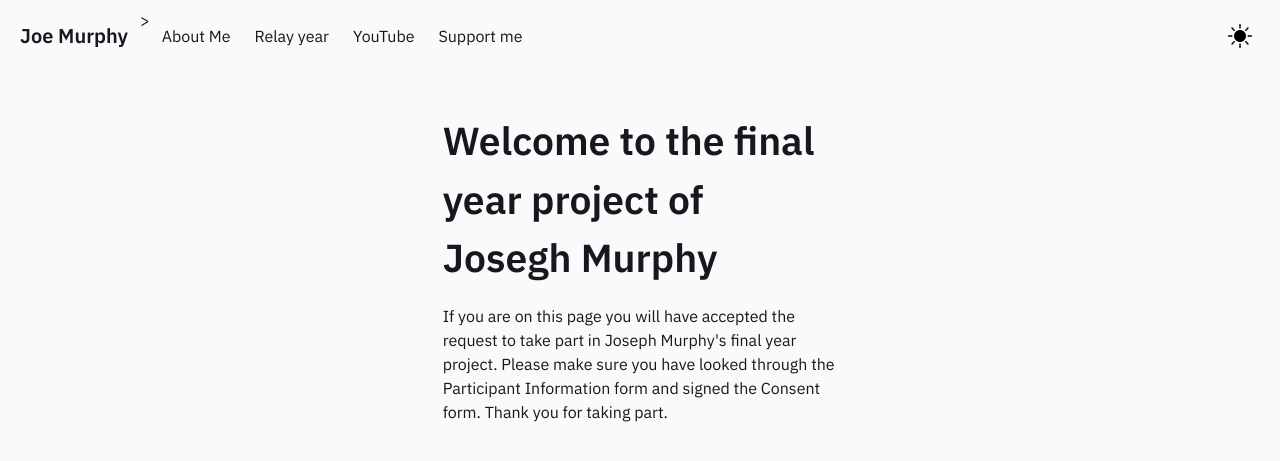
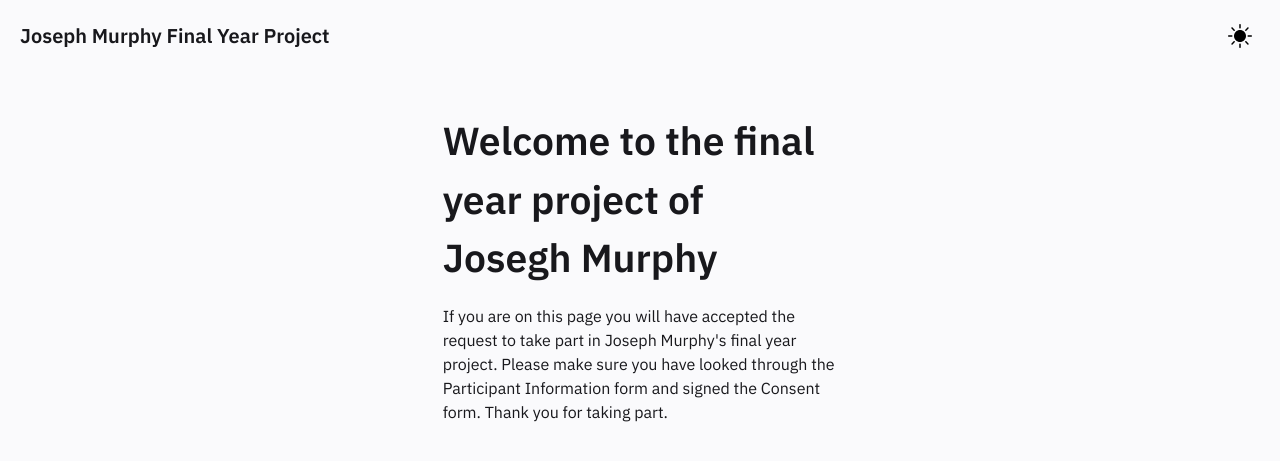
Before and after one commit to sir-ronahan/sir-ronahan.github.io, a Jekyll site: the page built from pages/index.md, in a window 1280 px wide. Shown: the top 461 px of the page. Built offline with Jekyll 4.4.1, drawn with Linux system fonts in a browser that asks for light colours.

Commit message:
Update Header.html

```diff
--- a/_includes/Header.html
+++ b/_includes/Header.html
@@ -32,7 +32,7 @@
 <nav class="navbar is-transparent" role="navigation" aria-label="main navigation">
     <div class="navbar-brand">
       <a class="navbar-item" href="../index.html">
-        <h4>Joe Murphy</h4>
+        <h4>Joseph Murphy Final Year Project</h4>
       </a>
       <div class="navbar-item navbar-dark-mode__mobile is-hidden-tablet" onclick="modeSwitcher()">
         <div class="buttons">
@@ -50,20 +50,6 @@
       </a>
     </div>
 
-<!    <div id="navbarBasicExample" class="navbar-menu"> >
-      <div class="navbar-start">
-        <a href="./_includes/AboutMe.html"  class="navbar-item">
-          About Me
-        </a>
-        <a href="https://www.uccf.org.uk/" target="_blank" class="navbar-item">
-          Relay year
-        </a>
-        <a href="https://www.youtube.com/channel/UCXRBCFUA1qw3W6e8NURCjlA" target="_blank"  class="navbar-item">
-          YouTube
-        </a>
-        <a href="https://www.uccf.org.uk/"  target="_blank" class="navbar-item">
-          Support me
-        </a>
       </div>
       <div class="navbar-end is-hidden-mobile" onclick="modeSwitcher()" >
         <div class="navbar-item">
```
